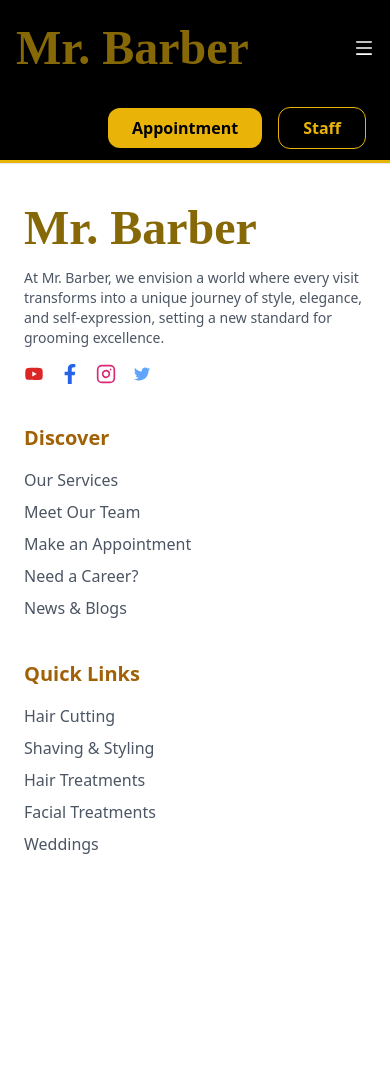
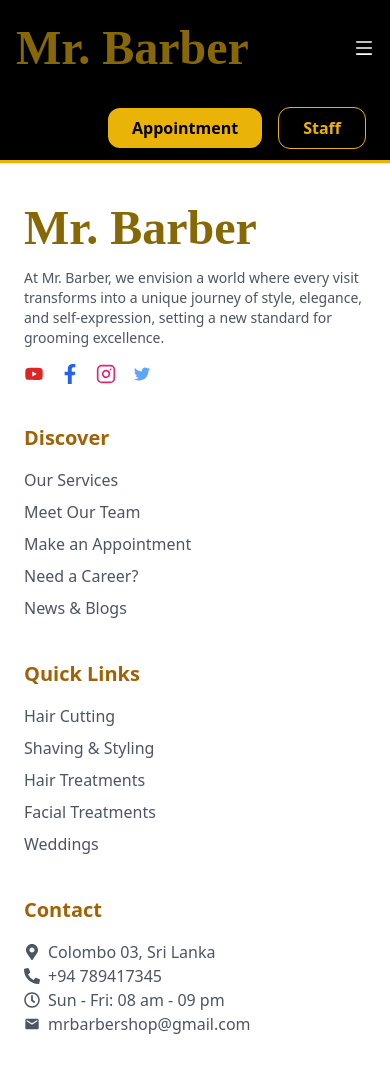
Before and after one commit to PawaniMekhala/mr_barber, a React (Create React App) app: page / in a window 390 px wide. Shown: the top 1072 px of the page. Before the commit the page ends 896 px from the top, so only its background shows below. Built offline with nearby package versions, Linux system fonts and the light colour scheme; a web font is replaced by a local one.

Commit message:
feat: Add 'Contact' section with location, phone, hours, and email

```diff
--- a/src/components/Footer.jsx
+++ b/src/components/Footer.jsx
@@ -73,6 +73,24 @@ const Footer = () => {
             <li className="hover:text-yellow-500 cursor-pointer">Weddings</li>
           </ul>
         </div>
+        {/* Contact Section */}
+        <div>
+          <h3 className="text-xl font-semibold text-yellow-700 mb-4">
+            Contact
+          </h3>
+          <p className="text-gray-600 flex items-center gap-2">
+            <FaMapMarkerAlt /> Colombo 03, Sri Lanka
+          </p>
+          <p className="text-gray-600 flex items-center gap-2">
+            <FaPhoneAlt /> +94 789417345
+          </p>
+          <p className="text-gray-600 flex items-center gap-2">
+            <FaRegClock /> Sun - Fri: 08 am - 09 pm
+          </p>
+          <p className="text-gray-600 flex items-center gap-2">
+            <MdEmail /> mrbarbershop@gmail.com
+          </p>
+        </div>
       </div>
     </footer>
   );
```
